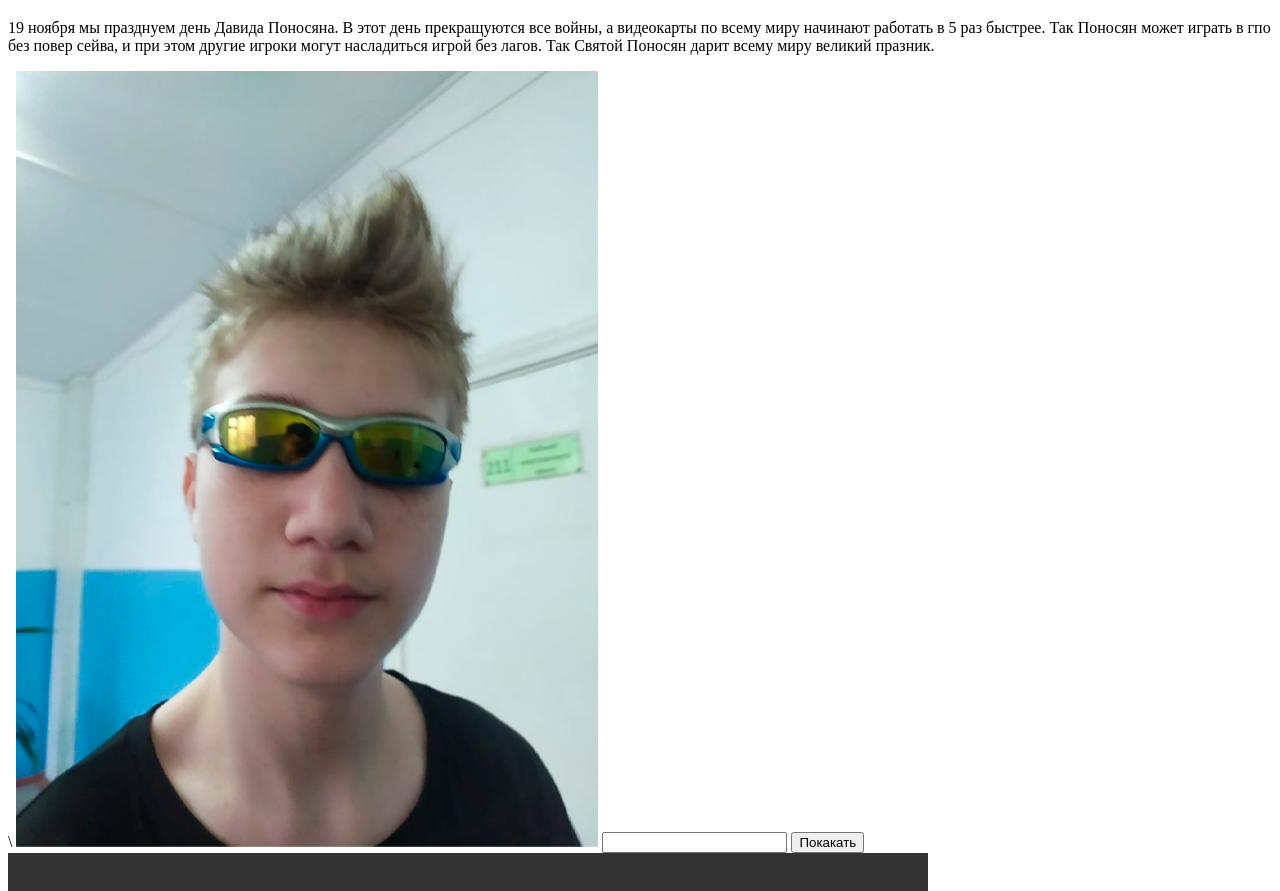
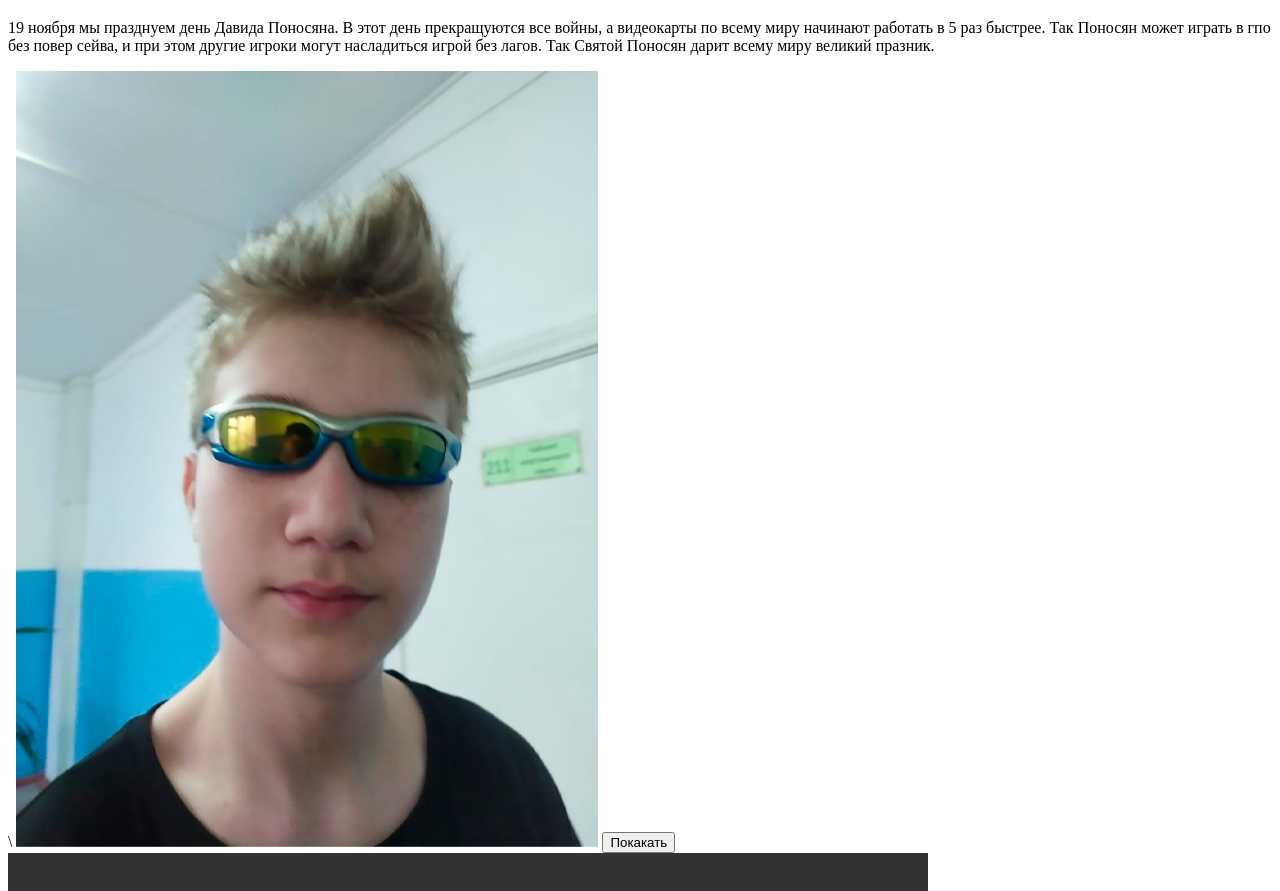
Before and after one commit to Kenezz/david, a plain HTML site: page index.html in a window 1280 px wide. Shown: the part 61-952 px from the top of the page. Drawn offline with Linux system fonts and the light colour scheme; grey boxes are pictures that could not be loaded.

Commit message:
Update index.html

```diff
--- a/index.html
+++ b/index.html
@@ -11,8 +11,7 @@
     <h1>Праздник Давида Поносяна</h1>
     <p>19 ноября мы празднуем день Давида Поносяна. В этот день прекращуются все войны, а видеокарты по всему миру начинают работать в 5 раз быстрее. Так Поносян может играть в гпо без повер сейва, и при этом другие игроки могут насладиться игрой без лагов. Так Святой Поносян дарит всему миру великий празник.</p>\
     <img src="понос.png" alt="">
-    <input type="text">
-    <input type ="submit" name="" value="Покакать">
+    <audio><source src=perdej.mp3></audio><button onclick="this.previousSibling.play()">Покакать</button>
     <video width="920" height="640" controls>
     <source src="cicero.mp4">
 
```
